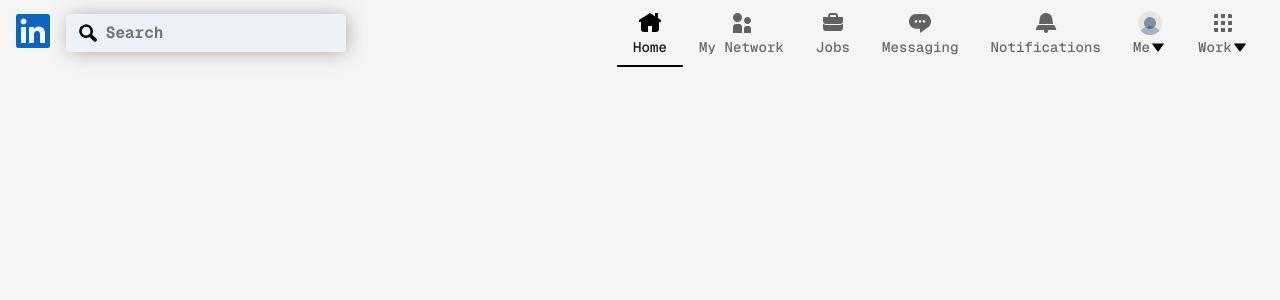
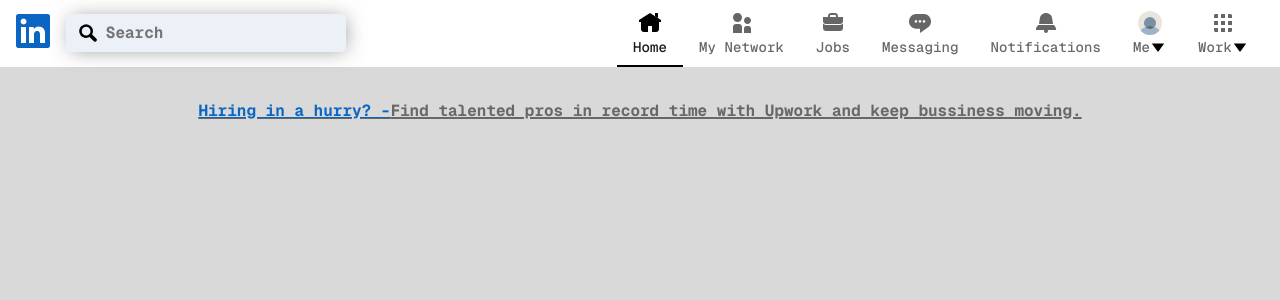
Before and after one commit to umer-jusani/Linkedin_Clone, a React (Vite) app: page /home in a window 1280 px wide. Shown: the top 300 px of the page. Built offline with nearby package versions, Linux system fonts and the light colour scheme.

Commit message:
add a main caption of home page and styling of it.

```diff
--- a/src/App.css
+++ b/src/App.css
@@ -14,6 +14,12 @@
   /* bg-colors */
   --bg-clr-white: rgb(255 255 255);
   --bg-clr-greyish: rgb(217 217 217);
+
+  /* fontsizes */
+  --fs-100: 14px;
+  --fs-200: 15px;
+  --fs-300: 16px;
+  --fs-400: 17px;
 }
 
 /* Box sizing rules */
@@ -48,7 +54,7 @@
   line-height: 1.5;
   font-family: "Geist Mono", monospace;
   overflow-x: hidden;
-  background-color: #f5f5f5;
+  background-color: var(--bg-clr-greyish);
 }
 
 /* A elements that don't have a class get default styles */
@@ -94,6 +100,14 @@
   --padding: 1rem;
   width: min(var(--max-width), 100% - var(--padding) * 2);
   margin-inline: auto;
+}
+
+.section-padding-top {
+  padding-top: var(--spacer-big);
+
+  @media (max-width: 50em) {
+    padding-top: 0.5rem;
+  }
 }
 
 :where(.flow :not(:first-child)) {
--- a/src/components/Header.jsx
+++ b/src/components/Header.jsx
@@ -14,7 +14,7 @@
 
 const Header = () => {
     return (
-        <header style={{ backgroundColor: "var(--bg-clr-white);" }}>
+        <header style={{ backgroundColor: "var(--bg-clr-white)" }}>
             <div className='container'>
                 <Wrapper>
                     <div className='header_logo'>
--- a/src/components/Home.jsx
+++ b/src/components/Home.jsx
@@ -7,10 +7,15 @@
         <>
             <Header />
 
-            {/* <Section className='container'>s
-                <p>Hiring in a hurry? -Find telented pros in record time with Upwork and keep bussiness moving</p>
-            </Section> */}
-{/*
+
+            <section className='container section-padding-top' style={{ "--spacer-big": "2rem" }}>
+                <Heading>
+                    <h5><a href="">Hiring in a hurry? - </a></h5>
+                    <p>Find talented pros in record time with Upwork and keep bussiness moving.</p>
+                </Heading>
+
+            </section>
+            {/*
             <Layout>
                 <div>left side</div>
                 <div>Main</div>
@@ -21,10 +26,37 @@
     )
 }
 
-const Section = styled.section`
+const Heading = styled.div`
+    display:  flex;
+    justify-content: center;
+    flex-wrap: wrap;
+
+    & h5,p {
+        margin: 0;
+        font-weight: bold;
+        color: var(--f-clr-grey);
+        text-decoration: underline var(--f-clr-grey) 2px;
+
+        @media (max-width: 40em) {
+            font-size: 12px;
+            text-align: center;
+        }
+    }
+
+    & h5 a {
+        color: var(--clr-primary-color);
+        text-decoration-color: var(--clr-primary-color);
+
+    }
+
+    &  h5  a {
+        font-weight: bold;
+    }
   `
 const Layout = styled.section`
 
 `
+const Wrapper = styled.section`
+`
 
 export default Home
```
